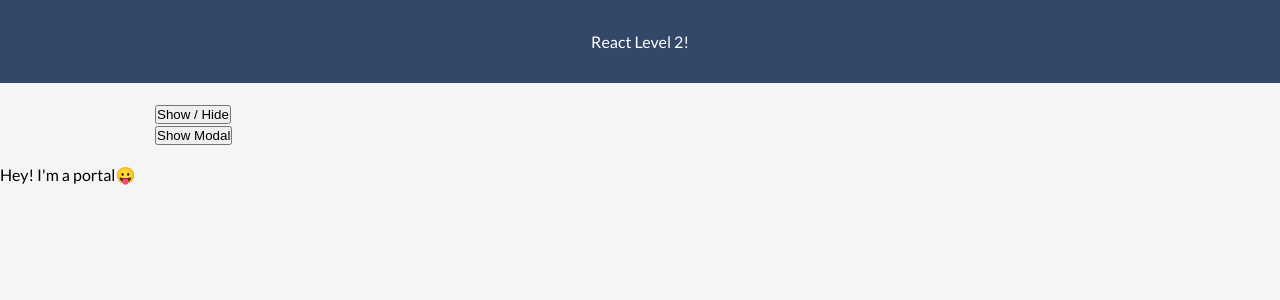
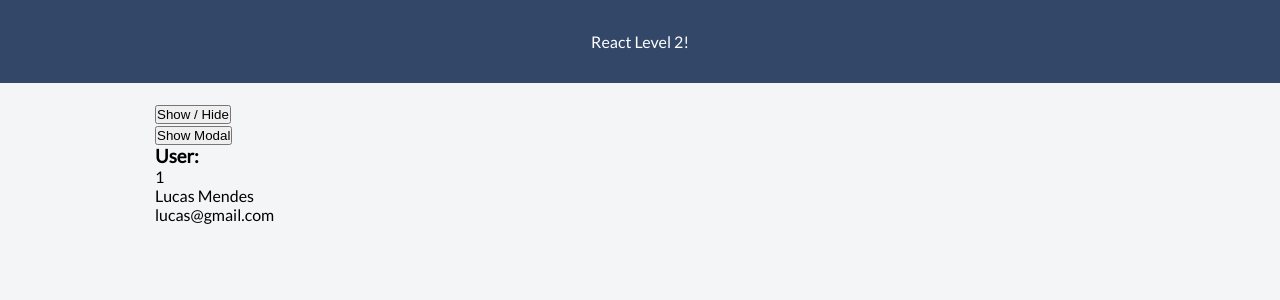
Before and after one commit to lucasmls/react-studies, a React (Create React App) app in the folder level-2-react/: page / in a window 1280 px wide. Shown: the top 300 px of the page. Built offline with nearby package versions, Linux system fonts and the light colour scheme.

Commit message:
[level-2-react] - Demonstração de como iniciar a usar a Context API, apenas provendo os dados

```diff
--- a/level-2-react/src/App.js
+++ b/level-2-react/src/App.js
@@ -1,15 +1,17 @@
 import React, { Component, Fragment } from "react";
 
 import Toggle from "./Utilities/Toggle";
-import Portal from "./Utilities/Portal";
 
 import Modal from "./components/Modal/Modal";
+import User from "./components/User/User";
+
+import UserProvider from "./Providers/UserProvider";
 
 class App extends Component {
   render() {
     return (
-      <div className="App">
-        <header className="App-header">React Level 2!</header>
+      <UserProvider>
+        <header>React Level 2!</header>
         <div className="container">
           <Toggle>
             {({ on, toggle }) => (
@@ -19,13 +21,6 @@ class App extends Component {
               </Fragment>
             )}
           </Toggle>
-
-          <Portal>
-            Hey! I'm a portal
-            <span role="img" aria-label="Smiling emoji">
-              😛
-            </span>
-          </Portal>
 
           <Toggle>
             {({ on, toggle }) => (
@@ -37,8 +32,10 @@ class App extends Component {
               </div>
             )}
           </Toggle>
+
+          <User />
         </div>
-      </div>
+      </UserProvider>
     );
   }
 }
--- /dev/null
+++ b/level-2-react/src/Providers/UserProvider.js
@@ -0,0 +1,23 @@
+import React, { Component } from "react";
+
+export const UserContext = React.createContext();
+
+export default class UserProvider extends Component {
+  state = {
+    id: "1",
+    name: "Lucas Mendes",
+    email: "lucas@gmail.com"
+  };
+
+  render() {
+    return (
+      <UserContext.Provider
+        value={{
+          user: this.state
+        }}
+      >
+        {this.props.children}
+      </UserContext.Provider>
+    );
+  }
+}
--- /dev/null
+++ b/level-2-react/src/components/User/User.js
@@ -0,0 +1,17 @@
+import React from "react";
+import { UserContext } from "../../Providers/UserProvider";
+
+const User = () => (
+  <UserContext.Consumer>
+    {context => (
+      <div>
+        <h3>User: </h3>
+        <p>{context.user.id}</p>
+        <p>{context.user.name}</p>
+        <p>{context.user.email}</p>
+      </div>
+    )}
+  </UserContext.Consumer>
+);
+
+export default User;
```
